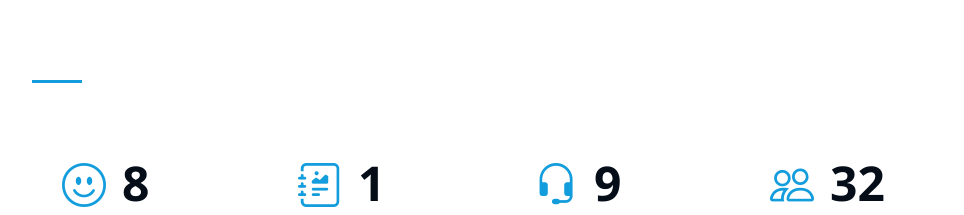
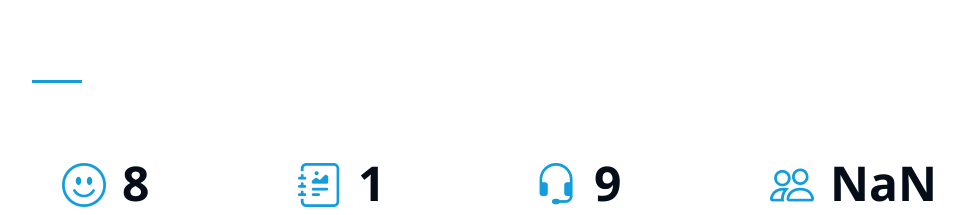
Before and after one commit to sharmithanadella/portfolio-bootstrap, a plain HTML site: page index.html in a window 1280 px wide. Shown: the part 1459-1674 px from the top of the page, without its empty margins (298-1262 px from the left). Drawn offline with nearby package versions, Linux system fonts and the light colour scheme.

Commit message:
Update index.html

```diff
--- a/index.html
+++ b/index.html
@@ -160,7 +160,7 @@
           <div class="col-lg-3 col-md-6 d-md-flex align-items-md-stretch" data-aos="fade-up" data-aos-delay="300">
             <div class="count-box">
               <i class="bi bi-people"></i>
-              <span data-purecounter-start="0" data-purecounter-end="32" data-purecounter-duration="1" class="purecounter"></span>
+              <span data-purecounter-start="0" data-purecounter-end="" data-purecounter-duration="1" class="purecounter"></span>
               <p><strong></strong></p>
             </div>
           </div>
```
